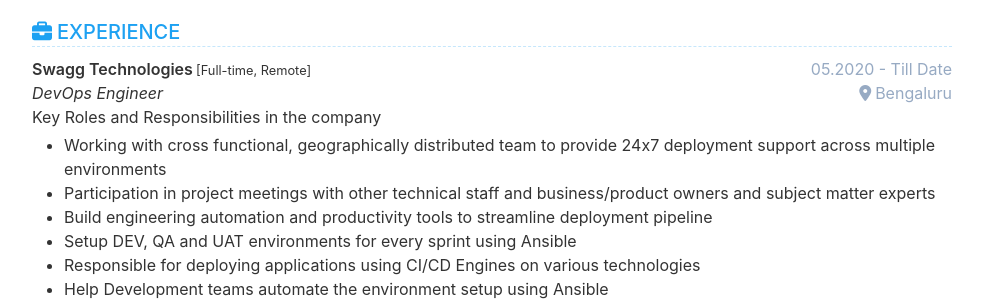
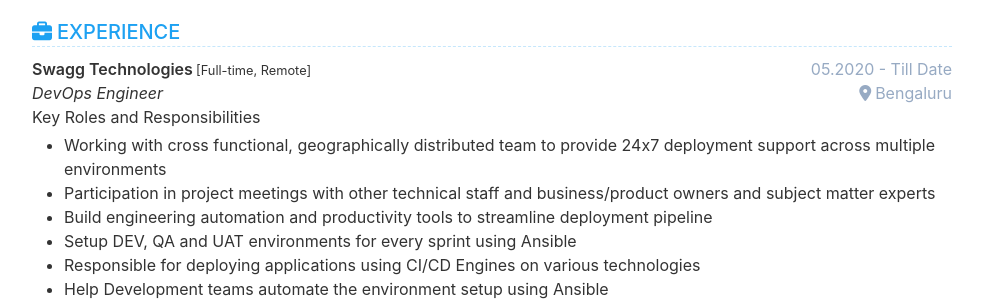
Before and after one commit to Raskinn/Resume, a Jekyll site: the page built from index.html, in a window 1280 px wide and 900 px high, scrolled down 973 px. Shown: the part 153-454 px from the top of the window, without its empty margins (148-1131 px from the left). Built offline with Jekyll 4.4.1, drawn with Linux system fonts in a browser that asks for light colours.

Commit message:
added changes

```diff
--- a/_data/data.yml
+++ b/_data/data.yml
@@ -103,7 +103,7 @@ experience:
       role: DevOps Engineer
       location: Bengaluru
       description: |
-        Key Roles and Responsibilities in the company
+        Key Roles and Responsibilities
         + Working with cross functional, geographically distributed team to provide 24x7 deployment support across multiple environments
         + Participation in project meetings with other technical staff and business/product owners and subject matter experts
         +	Build engineering automation and productivity tools to streamline deployment pipeline
```
